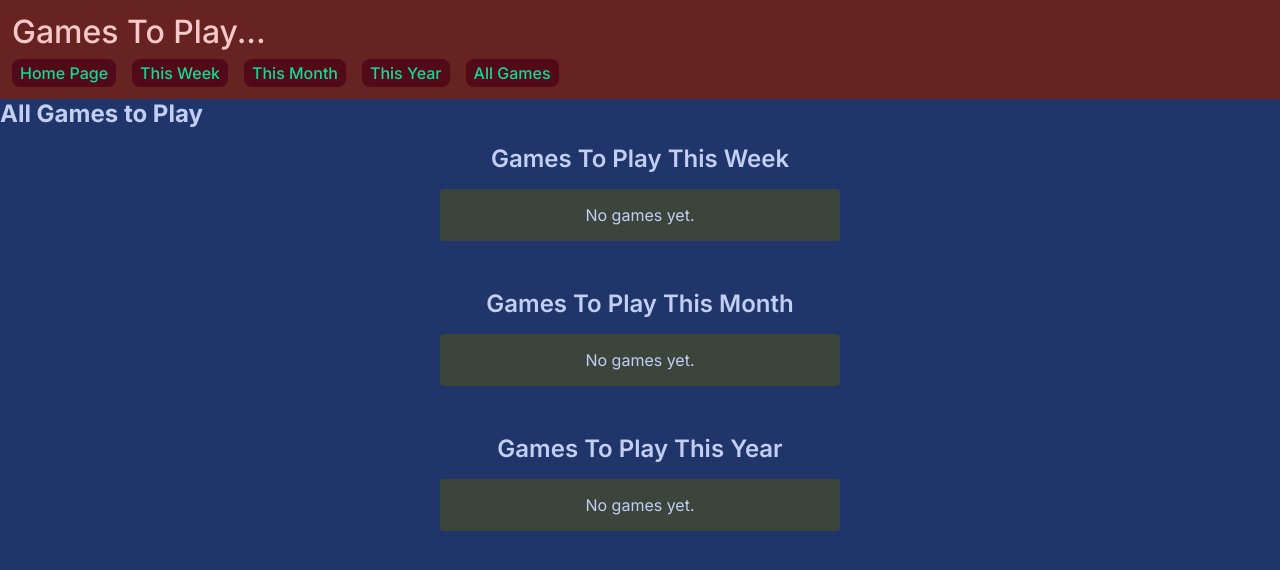
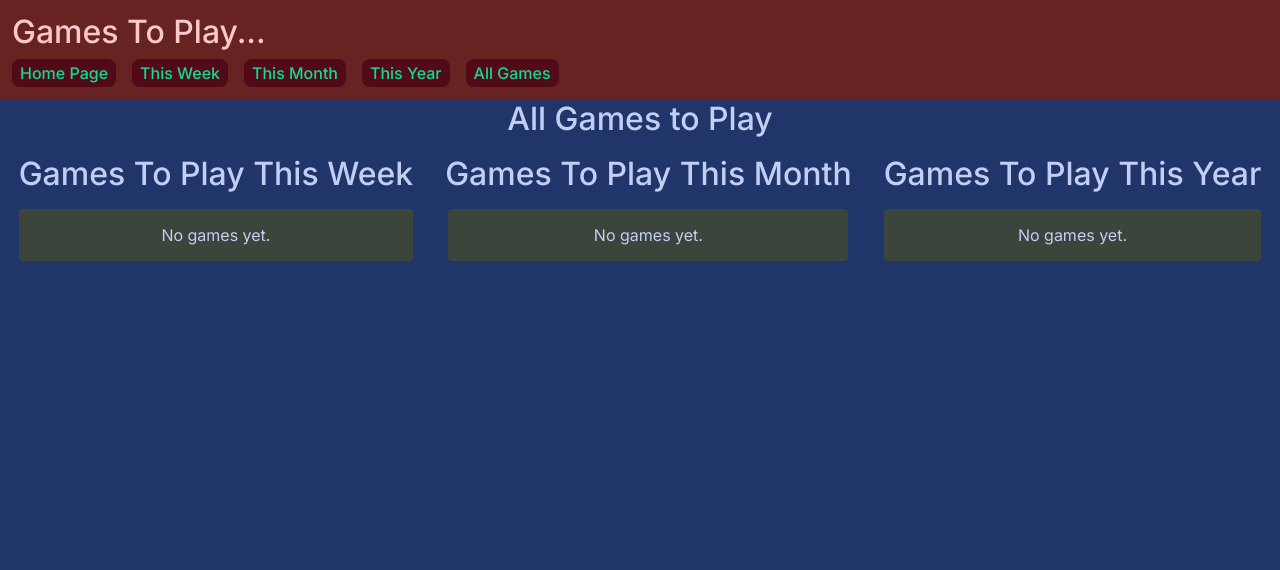
Before and after one commit to franco-ortega/to-do-games, a Next.js app: page /all in a window 1280 px wide. Shown: the top 570 px of the page. Built offline with nearby package versions, Linux system fonts and the light colour scheme.

Commit message:
display game lists in a row on wider screen sizes

```diff
--- a/app/globals.css
+++ b/app/globals.css
@@ -46,6 +46,9 @@
   --text-btn-disabled: var(--text-clr-main-faded);
 
   --text-nav: var(--pink-dark);
+
+  /* test */
+  --outline-test: 1px solid yellow;
 }
 
 @media (prefers-color-scheme: dark) {
--- /dev/null
+++ b/components/allGames/AllGames.module.scss
@@ -0,0 +1,21 @@
+.AllGames {
+  * {
+    // outline: var(--outline-test);
+  }
+
+  h2 {
+    font-size: 2rem;
+    font-weight: 500;
+    text-align: center;
+  }
+
+  @media (min-width: 40rem) {
+
+    section {
+      max-width: fit-content;
+      margin-inline: auto;
+      display: flex;
+    }
+
+  }
+}
--- a/components/allGames/AllGames.tsx
+++ b/components/allGames/AllGames.tsx
@@ -1,16 +1,18 @@
-import React from 'react';
 import GamesToPlay from '../gamesToPlay/GamesToPlay';
 import { timeSpanOptions } from '@/utils/enums';
+import styles from './AllGames.module.scss';
 
 type Props = {};
 
 export default function AllGames({}: Props) {
   return (
-    <main>
+    <main className={styles.AllGames}>
       <h2>All Games to Play</h2>
-      <GamesToPlay timeSpan={timeSpanOptions.week} />
-      <GamesToPlay timeSpan={timeSpanOptions.month} />
-      <GamesToPlay timeSpan={timeSpanOptions.year} />
+      <section>
+        <GamesToPlay timeSpan={timeSpanOptions.week} />
+        <GamesToPlay timeSpan={timeSpanOptions.month} />
+        <GamesToPlay timeSpan={timeSpanOptions.year} />
+      </section>
     </main>
   );
 }
```
